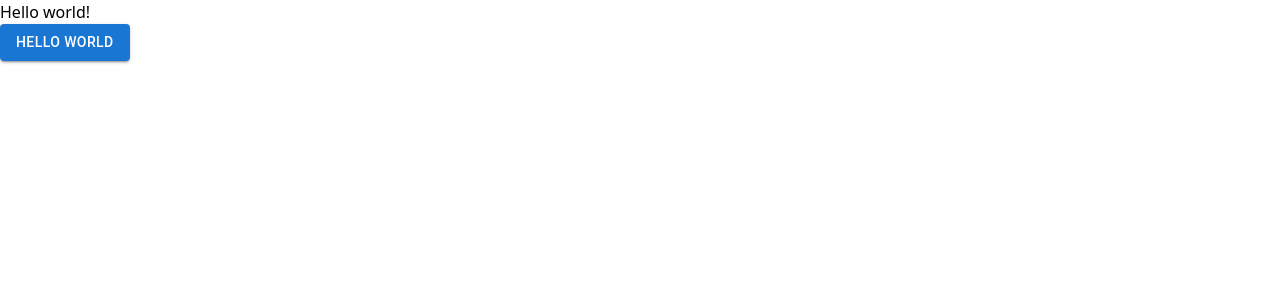
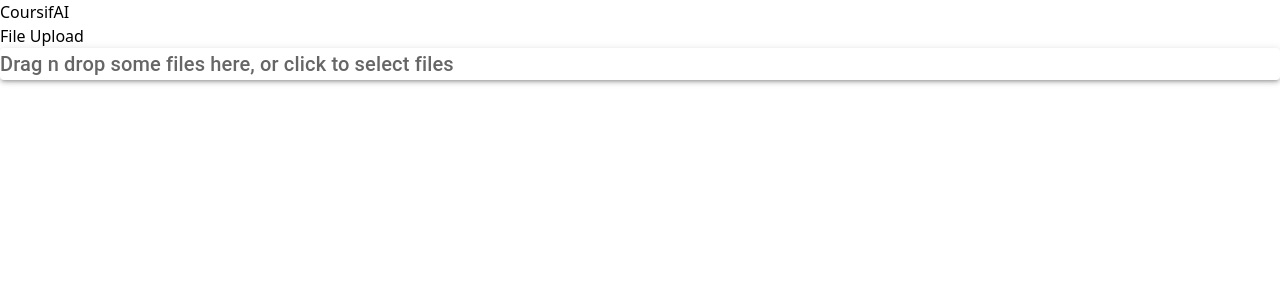
Before and after one commit to AliBdeir/hd23-frontend, a React (Vite) app: page / in a window 1280 px wide. Shown: the top 300 px of the page. Built offline with nearby package versions, Linux system fonts and the light colour scheme.

Commit message:
start with drag n drop screen

```diff
--- a/package.json
+++ b/package.json
@@ -12,9 +12,11 @@
   "dependencies": {
     "@emotion/react": "^11.11.1",
     "@emotion/styled": "^11.11.0",
+    "@mui/icons-material": "^5.14.14",
     "@mui/material": "^5.14.14",
     "react": "^18.2.0",
-    "react-dom": "^18.2.0"
+    "react-dom": "^18.2.0",
+    "react-dropzone": "^14.2.3"
   },
   "devDependencies": {
     "@types/react": "^18.2.15",
--- a/src/main.jsx
+++ b/src/main.jsx
@@ -1,15 +1,54 @@
-import React from 'react'
+import React, { useCallback } from 'react'
+import { useDropzone } from 'react-dropzone'
 import ReactDOM from 'react-dom/client'
+
 import Button from '@mui/material/Button';
+import Paper from '@mui/material/Paper';
+import Typography from '@mui/material/Typography';
+
 import "./index.css"
+
+function MyDropzone() {
+  const onDrop = useCallback((acceptedFiles) => {
+    acceptedFiles.forEach((file) => {
+      const reader = new FileReader()
+
+      reader.onabort = () => console.log('file reading was aborted')
+      reader.onerror = () => console.log('file reading has failed')
+      reader.onload = () => {
+        // Do whatever you want with the file contents
+        const binaryStr = reader.result
+        console.log(binaryStr)
+      }
+      reader.readAsArrayBuffer(file)
+    })
+
+  }, [])
+  const { getRootProps, getInputProps } = useDropzone({ onDrop })
+
+  return (
+    <Paper
+      elevation={3}
+      {...getRootProps()}
+      className="p-6 border-2 border-dashed border-gray-300 bg-gray-100 rounded-md text-center cursor-pointer"
+
+    >
+      <input {...getInputProps()} />
+      <Typography variant="h6" color="textSecondary">
+        Drag n drop some files here, or click to select files</Typography>
+    </Paper>
+  )
+}
 
 function App() {
   return (
     <>
       <h1 className="text-3xl font-bold underline">
-        Hello world!
+        CoursifAI
       </h1>
-      <Button variant="contained">Hello world</Button>
+      <h1>File Upload</h1>
+      <MyDropzone />
+      {/* <Button >hello</Button> */}
     </>
   )
 }
```
Also changed, not shown: 1 other file (tests, documents, lock files or other folders).
